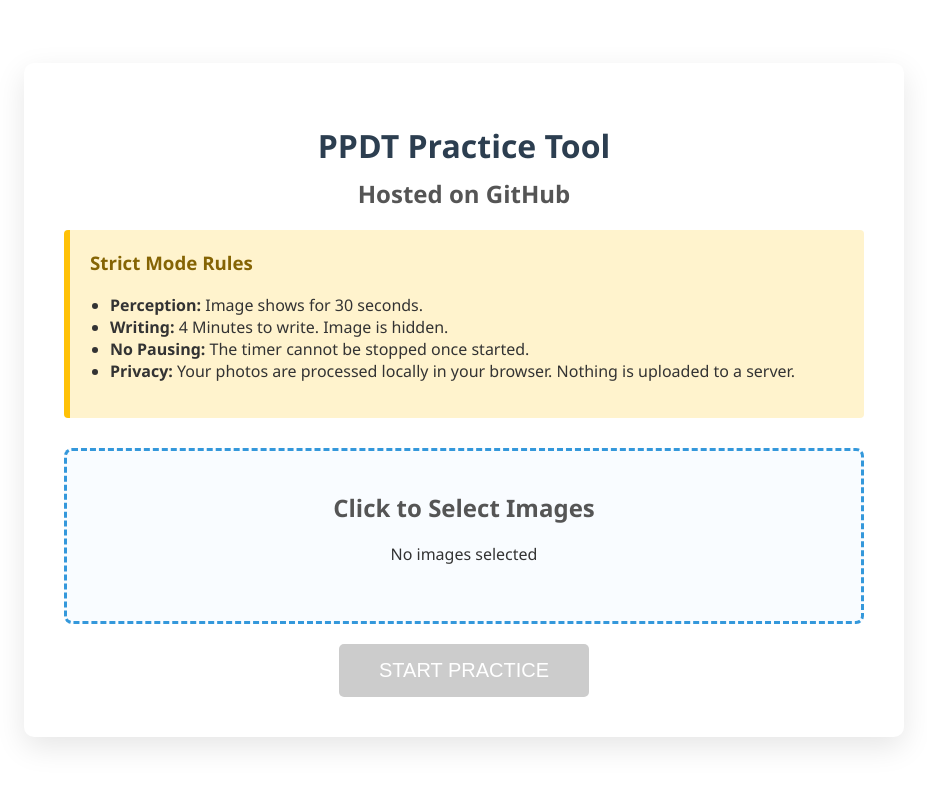
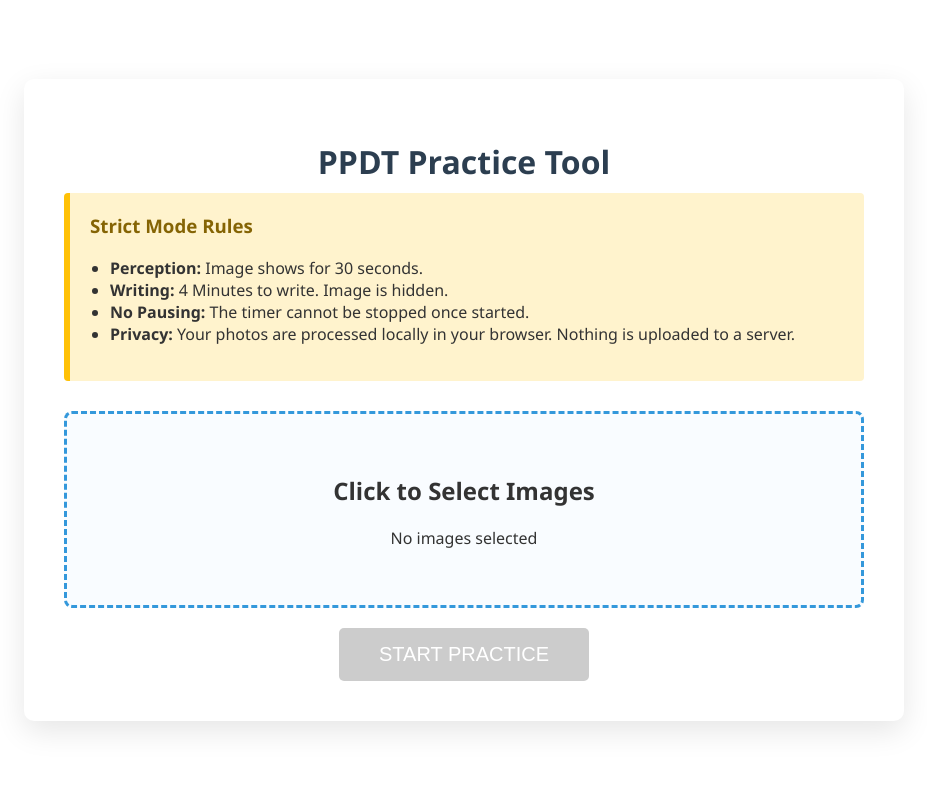
Before and after one commit to niju53ts02-ui/PPDT, a plain HTML site: page index.html in a window 1280 px wide. Shown: the whole page, without its empty margins (176-1103 px from the left). Drawn offline with Linux system fonts and the light colour scheme.

Commit message:
Update index.html

```diff
--- a/index.html
+++ b/index.html
@@ -34,7 +34,8 @@
         }
 
         h1 { color: #2c3e50; margin-bottom: 10px; }
-        h2 { color: #555; margin-top: 0; }
+
+        /* Removed h2 style as that text is deleted */
 
         .rules-box {
             background: #fff3cd;
@@ -184,7 +185,7 @@
     <div id="setup-screen">
         <div class="card">
             <h1>PPDT Practice Tool</h1>
-            <h2>Hosted on GitHub</h2>
+            <!-- "Hosted on GitHub" text has been removed -->
 
             <div class="rules-box">
                 <h3>Strict Mode Rules</h3>
```
